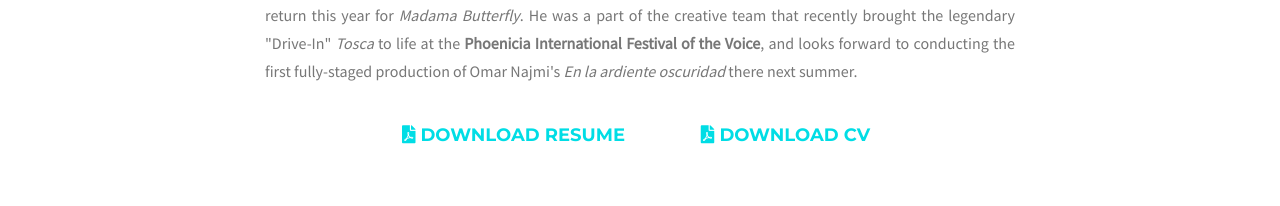
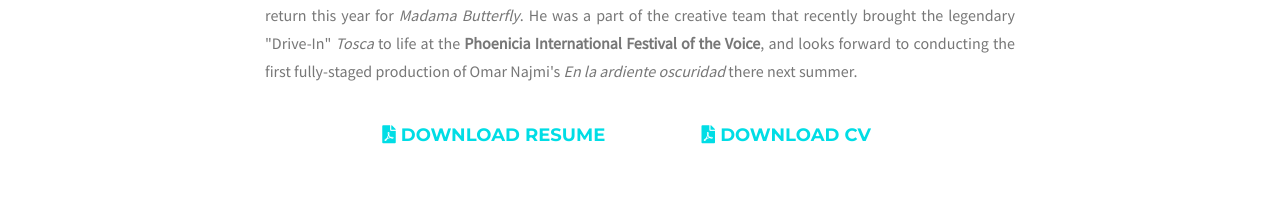
Before and after one commit to brendonshapiro/brendonshapiro.github.io, a website: page index.html in a window 1280 px wide. Shown: the part 1349-1555 px from the top of the page. Drawn offline with nearby package versions, Linux system fonts and the light colour scheme; a web font is replaced by a local one.

Commit message:
Fix resume/cv spacing

```diff
--- a/index.html
+++ b/index.html
@@ -118,12 +118,14 @@
                 <br>
 
                 <div class="row">
-                    <div class="col-xs-6">
-                        <h4 class="text-right text-nowrap"><a href="Content/Brendon Resume September 2018.pdf" target="_blank" title="Download Resume" id="resume"><i class="fa fa-file-pdf fa-1x"></i> Download Resume</a></h4>
+                    <div class="col-sm-3"></div>
+                    <div class="col-sm-3">
+                        <h4 class="text-center"><a href="Content/Brendon Resume September 2018.pdf" target="_blank" title="Download Resume" id="resume"><i class="fa fa-file-pdf fa-1x"></i> Download Resume</a></h4>
                     </div>
-                    <div class="col-xs-6">
-                        <h4 class="text-left text-nowrap"><a href="Content/Brendon Resume September 2018.pdf" target="_blank" title="Download CV" id="cv">&nbsp; &nbsp; &nbsp; &nbsp; &nbsp;<i class="fa fa-file-pdf fa-1x"></i> Download CV</a></h4>
+                    <div class="col-sm-3">
+                        <h4 class="text-center"><a href="Content/Brendon Resume September 2018.pdf" target="_blank" title="Download CV" id="cv"><i class="fa fa-file-pdf fa-1x"></i> Download CV</a></h4>
                     </div>
+                    <div class="col-sm-3"></div>
                 </div>
             </div>
         </section>
```
